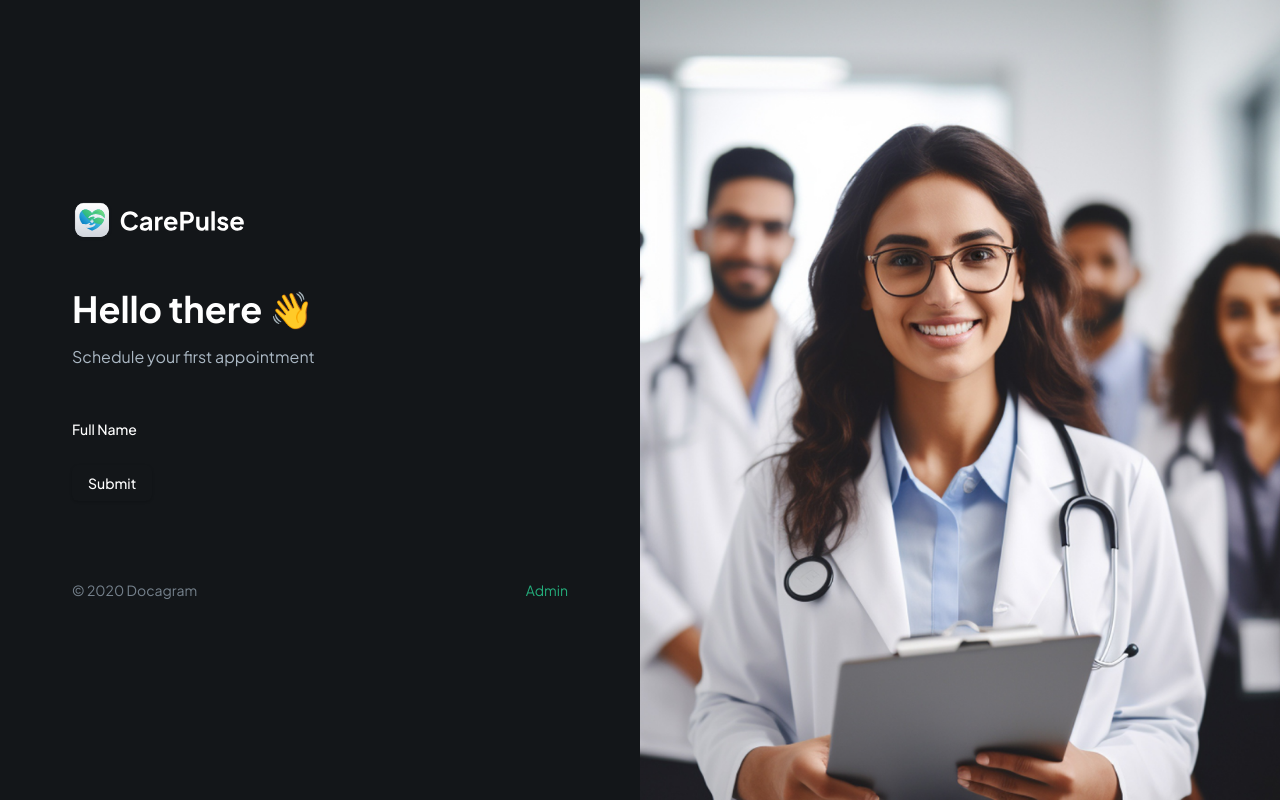
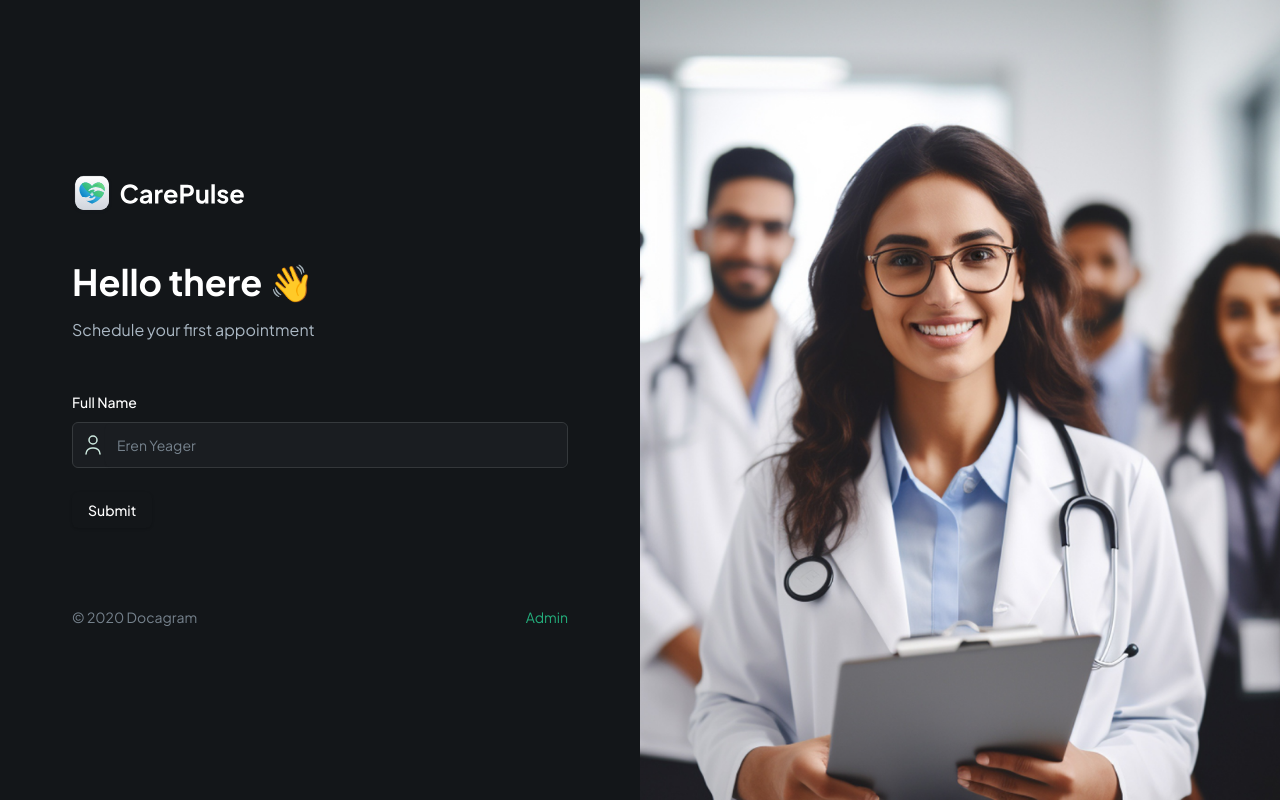
Before and after one commit to Plycedes/docagram, a Next.js app: page / in a window 1280 px wide. Built offline with nearby package versions, Linux system fonts and the light colour scheme.

Commit message:
Update CustomFormField.tsx

```diff
--- a/src/components/CustomFormField.tsx
+++ b/src/components/CustomFormField.tsx
@@ -10,6 +10,7 @@
 import { Input } from "@/components/ui/input";
 import { Control } from "react-hook-form";
 import { FormFieldType } from "./forms/PatientForm";
+import Image from "next/image";
 
 interface CustomProps {
     fieldType: FormFieldType;
@@ -26,7 +27,37 @@
     renderSkeleton?: (field: any) => React.ReactNode;
 }
 
-const CustomFormField = ({ fieldType, control, name, label }: CustomProps) => {
+const RenderField = ({ field, props }: { field: any; props: CustomProps }) => {
+    const { fieldType, iconSrc, iconAlt, placeholder } = props;
+    switch (fieldType) {
+        case FormFieldType.INPUT:
+            return (
+                <div className="flex rounded-md border border-dark-500 bg-dark-400">
+                    {iconSrc && (
+                        <Image
+                            src={iconSrc}
+                            height={24}
+                            width={24}
+                            alt={iconAlt || "icon"}
+                            className="ml-2"
+                        />
+                    )}
+                    <FormControl>
+                        <Input
+                            placeholder={placeholder}
+                            {...field}
+                            className="shad-input border-0"
+                        />
+                    </FormControl>
+                </div>
+            );
+        default:
+            break;
+    }
+};
+
+const CustomFormField = (props: CustomProps) => {
+    const { fieldType, control, name, label } = props;
     return (
         <FormField
             control={control}
@@ -36,6 +67,8 @@
                     {fieldType !== FormFieldType.CHECKBOX && label && (
                         <FormLabel>{label}</FormLabel>
                     )}
+                    <RenderField field={field} props={props} />
+                    <FormMessage className="shad-error" />
                 </FormItem>
             )}
         />
```
